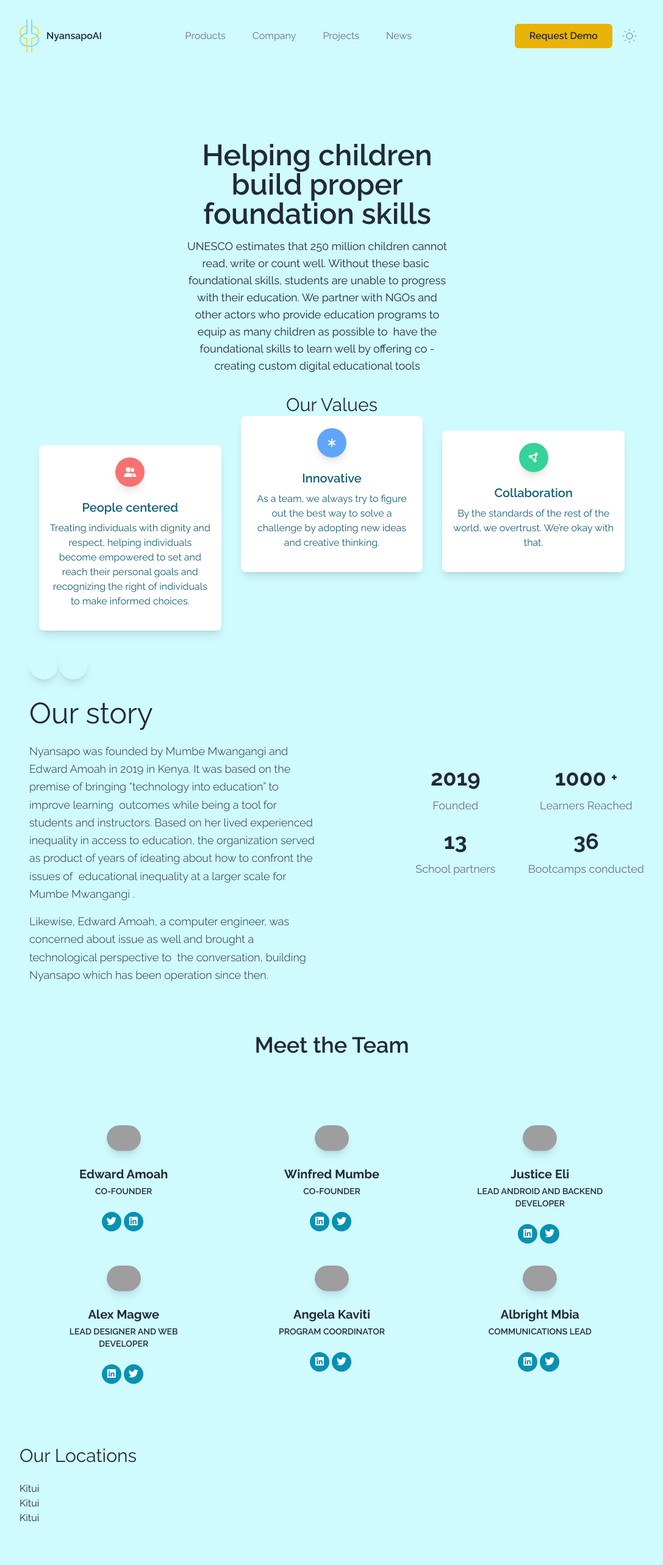
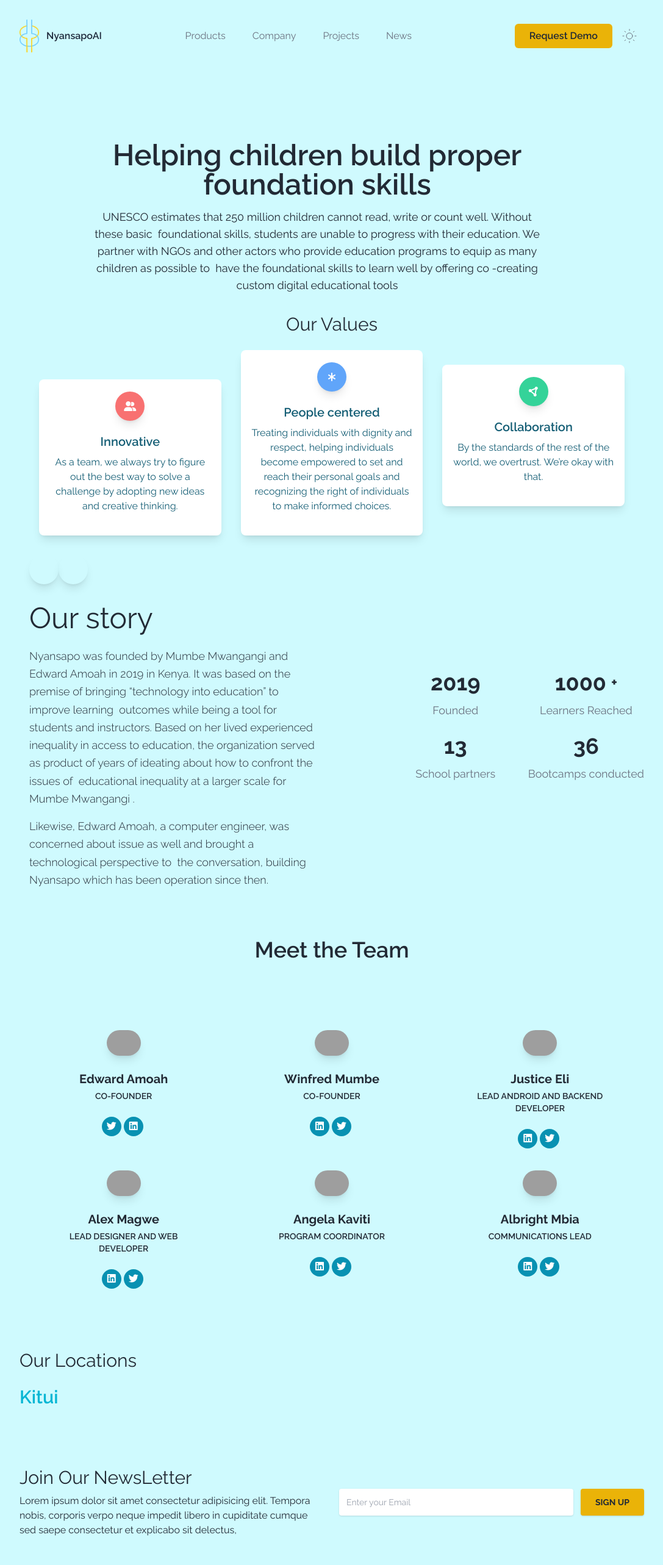
Before and after one commit to NyansapoAI/website, a Next.js app: page /company in a window 1280 px wide. Shown: the top 2566 px of the page at 61% size, without its empty margins (96-1183 px from the left). Built offline with nearby package versions, Linux system fonts and the light colour scheme; grey boxes are pictures that could not be loaded.

Commit message:
update:fixed styling

```diff
--- a/src/app/company/sections/Locations.tsx
+++ b/src/app/company/sections/Locations.tsx
@@ -2,12 +2,6 @@
 
 type Props = {}
 const locationsData = [
-  {
-    name: "Kitui",
-  },
-  {
-    name: "Kitui",
-  },
   {
     name: "Kitui",
   },
@@ -38,7 +32,7 @@
 function Location({ location: { name, address, mapLink } }: LocationProps) {
   return (
     <div className="flex flex-col gap-3">
-      <h1 className="">{name}</h1>
+      <h1 className="text-3xl font-semibold text-cyan-500">{name}</h1>
       {address && <h4>{address}</h4>}
       {mapLink && (
         <a href={mapLink} target="_blank" rel="noreferrer">
--- a/src/app/company/sections/Values.tsx
+++ b/src/app/company/sections/Values.tsx
@@ -6,7 +6,7 @@
   return (
     <section className="pb-20bg-blueGray-200 -mt-24">
       <div className="container mx-auto px-4">
-        <h1 className="text-3xl text-center">Our Values</h1>
+        <h1 className="text-3xl text-center mb-6">Our Values</h1>
         <div className="flex  text-cyan-800 dark:text-cyan-800  flex-wrap">
           <div className="lg:pt-12 pt-6 w-full md:w-4/12 px-4 text-center">
             <div className="relative flex flex-col min-w-0 break-words bg-white w-full mb-8 shadow-lg rounded-lg">
@@ -14,12 +14,10 @@
                 <div className="text-white p-3 text-center inline-flex items-center justify-center w-12 h-12 mb-5 shadow-lg rounded-full bg-red-400">
                   <i className="fas fa-user-friends"></i>
                 </div>
-                <h6 className="text-xl font-semibold">People centered</h6>
-                <p className="mt-2 mb-4 text-blueGray-500">
-                  Treating individuals with dignity and respect, helping
-                  individuals become empowered to set and reach their personal
-                  goals and recognizing the right of individuals to make
-                  informed choices.
+                <h6 className="text-xl font-semibold">Innovative</h6>
+                <p className="mt-2 mb-4 ">
+                  As a team, we always try to figure out the best way to solve a
+                  challenge by adopting new ideas and creative thinking.
                 </p>
               </div>
             </div>
@@ -31,10 +29,12 @@
                 <div className="text-white p-3 text-center inline-flex items-center justify-center w-12 h-12 mb-5 shadow-lg rounded-full bg-blue-400">
                   <i className="fas fa-asterisk"></i>
                 </div>
-                <h6 className="text-xl font-semibold">Innovative</h6>
-                <p className="mt-2 mb-4 ">
-                  As a team, we always try to figure out the best way to solve a
-                  challenge by adopting new ideas and creative thinking.
+                <h6 className="text-xl font-semibold">People centered</h6>
+                <p className="mt-2 mb-4 text-blueGray-500">
+                  Treating individuals with dignity and respect, helping
+                  individuals become empowered to set and reach their personal
+                  goals and recognizing the right of individuals to make
+                  informed choices.
                 </p>
               </div>
             </div>
--- a/src/app/company/sections/landing.tsx
+++ b/src/app/company/sections/landing.tsx
@@ -7,7 +7,7 @@
     <div className="  w-full h-full pt-16 pb-32 flex flex-col content-center items-center justify-center min-h-screen-75">
       <div className="container relative mx-auto">
         <div className="items-center flex flex-wrap">
-          <div className="w-full lg:w-6/12 px-4 ml-auto mr-auto text-center">
+          <div className="w-full lg:w-4/5 px-4 ml-auto mr-auto text-center">
             <div className="pr-12">
               <h1 className="font-semibold text-4xl lg:text-5xl">
                 Helping children build proper foundation skills
```
